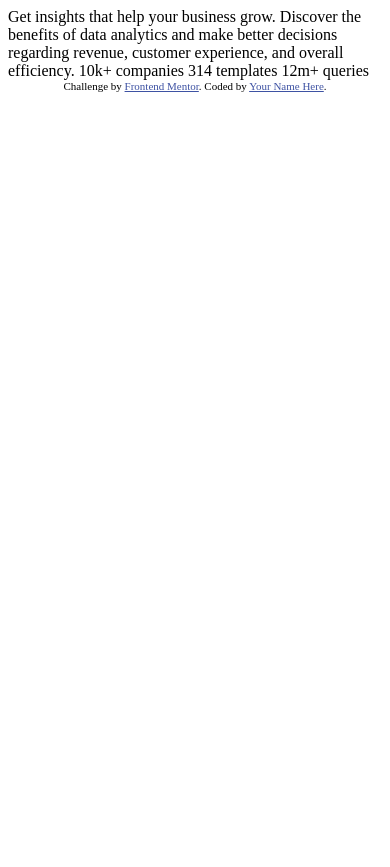
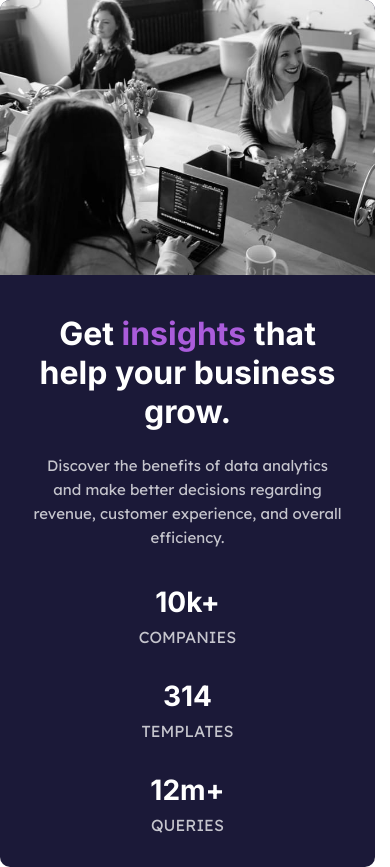
Before and after one commit to Emiton/stats-preview-card-component, a plain HTML site: page index.html in a window 390 px wide. Before the commit the page ends 844 px from the top, so only its background shows below. Drawn offline with Linux system fonts and the light colour scheme.

Commit message:
Mobile styles completed, now working on desktop styles

```diff
--- a/index.html
+++ b/index.html
@@ -2,32 +2,48 @@
 <html lang="en">
 <head>
   <meta charset="UTF-8">
-  <meta name="viewport" content="width=device-width, initial-scale=1.0"> <!-- displays site properly based on user's device -->
+  <meta name="viewport" content="width=device-width, initial-scale=1.0">
 
+  <link rel="preconnect" href="https://fonts.googleapis.com">
+  <link rel="preconnect" href="https://fonts.gstatic.com" crossorigin>
+  <link href="https://fonts.googleapis.com/css2?family=Inter:wght@400;700&family=Lexend+Deca&display=swap" rel="stylesheet">
   <link rel="icon" type="image/png" sizes="32x32" href="./images/favicon-32x32.png">
+  <link rel="stylesheet" href="styles.css">
 
-  <title>Frontend Mentor | Stats preview card component</title>
-
-  <!-- Feel free to remove these styles or customise in your own stylesheet 👍 -->
-  <style>
-    .attribution { font-size: 11px; text-align: center; }
-    .attribution a { color: hsl(228, 45%, 44%); }
-  </style>
+  <title>Stats preview card component</title>
 </head>
 <body>
-
-  Get insights that help your business grow.
-
-  Discover the benefits of data analytics and make better decisions regarding revenue, customer
-  experience, and overall efficiency.
-
-  10k+ companies
-  314 templates
-  12m+ queries
-
-  <div class="attribution">
-    Challenge by <a href="https://www.frontendmentor.io?ref=challenge" target="_blank">Frontend Mentor</a>.
-    Coded by <a href="#">Your Name Here</a>.
+  <div class="container">
+    <main>
+      <div class="card">
+        <div class="card-picture">
+          <picture>
+            <source
+            srcset="images/image-header-desktop.jpg"
+            media="(min-width: 500px)"
+            />
+            <img
+            src="images/image-header-mobile.jpg"
+            alt="Three co-workers sitting at a table"
+            />
+          </picture>
+        </div>
+        <div class="card-info">
+          <h1>Get <span>insights</span> that help your business grow.</h1>
+          <h2>Discover the benefits of data analytics and make better decisions regarding revenue, customer
+            experience, and overall efficiency.
+          </h2>
+          <div class="stats-section">
+            <h3>10k+</h3>
+            <p>companies</p>
+            <h3>314</h3>
+            <p>templates</p>
+            <h3>12m+</h3>
+            <p>queries</p>
+        </div>
+        </div>
+      </div>
+    </main>
   </div>
 </body>
 </html>
--- /dev/null
+++ b/styles.css
@@ -0,0 +1,95 @@
+/* Color and font variables */
+:root {
+  --dark-blue: hsl(233, 47%, 7%);
+  --desat-blue: hsl(244, 38%, 16%);
+  --soft-violet: hsl(277, 64%, 61%);
+  --white: hsl(0, 0%, 100%);
+  --heading-white: hsla(0, 0%, 100%, 0.6);
+  --paragraph-white: hsla(0, 0%, 100%, 0.75);
+  --paragraph-font-weight: 400;
+}
+
+/* Remove default styles */
+* {
+  margin: 0;
+  padding: 0;
+  box-sizing: border-box;
+}
+
+body {
+  text-align: center;
+}
+
+.card {
+  display: flex;
+  flex-direction: column;
+  background-color: var(--desat-blue);
+  color: white;
+  width: 375px;
+  border-radius: 10px;
+}
+
+.card-picture img {
+  width: 100%;
+  object-fit: cover;
+  border-radius: 10px 10px 0px 0px;
+  /* background:-webkit-linear-gradient(rgba(29, 38, 113, 0.8), rgba(195, 55, 100, 0.8)), url("https://bit.ly/2rlzaXi");; */
+}
+
+h1 {
+  margin: 2.2rem 2rem 1.4rem;
+  font-family: 'Inter', sans-serif;
+}
+
+span {
+  color: var(--soft-violet);
+}
+
+h2 {
+  font-size: 15px;
+  font-family: 'Lexend Deca', sans-serif;
+  margin: 0rem 2rem 2.2rem;
+  color: var(--paragraph-white);
+  font-weight: var(--paragraph-font-weight);
+  line-height: 1.5rem;
+}
+
+.stats-section {
+  margin-bottom: 1rem;
+}
+
+h3 {
+  font-family: 'Inter', sans-serif;
+  margin-bottom: 0.5rem;
+  font-size: 28px;
+  font-weight: 700;
+}
+
+p {
+  font-family: 'Lexend Deca', sans-serif;
+  text-transform: uppercase;
+  margin-bottom: 2rem;
+  color: var(--paragraph-white);
+  font-size: 16px;
+  /* letter-spacing: 1rem; */
+}
+
+@media all and (min-width: 600px) {
+  main {
+    display: flex;
+    justify-content: center;
+  }
+
+  .card {
+    flex-direction: row-reverse;
+    width: 50%;
+  }
+
+  .card-picture {
+    flex: 1 0 auto;
+  }
+
+  .card-info {
+    flex: 1 0 auto;
+  }
+}
```
